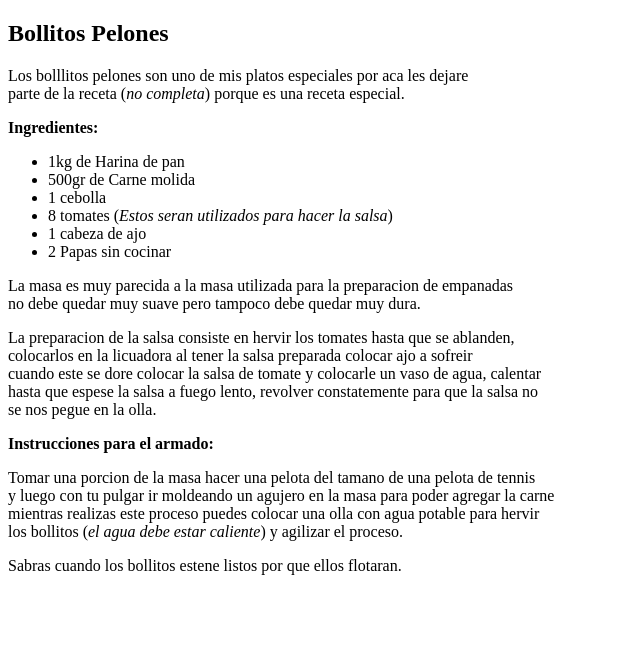
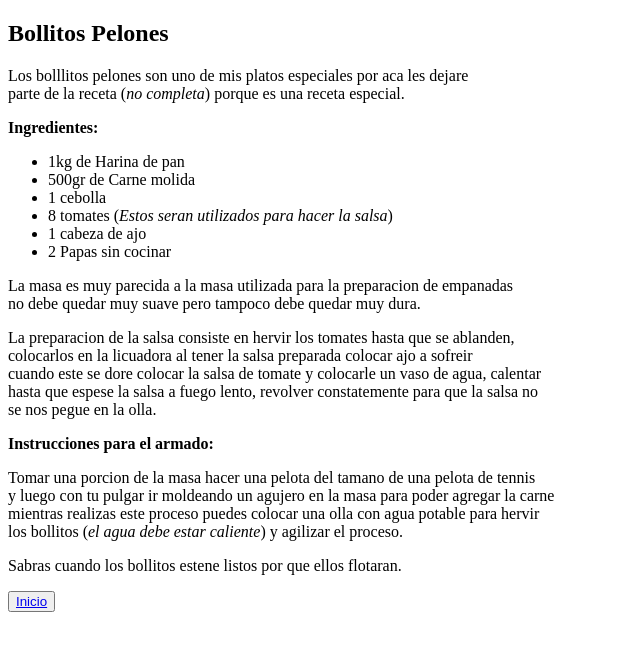
Before and after one commit to RicardoDuo/odin-recipes, a plain HTML site: page recetas/Bollitos.html in a window 1280 px wide. Shown: the whole page, without its empty margins (0-640 px from the left). Drawn offline with Linux system fonts and the light colour scheme.

Commit message:
boton-regreso-a-inicio-en-recetas

```diff
--- a/recetas/Bollitos.html
+++ b/recetas/Bollitos.html
@@ -37,5 +37,9 @@
             los bollitos (<em>el agua debe estar caliente</em>) y agilizar el proceso.</p>
 
             <p>Sabras cuando los bollitos estene listos por que ellos flotaran.</p>
+
+            <button>
+                <a href="../index.html">Inicio</a>
+            </button>
 </body>
 </html>
```
Also changed, not shown: recetas/Burritos.html (+4 -0 lines), recetas/Pasticho.html (+5 -0 lines), recetas/Patacon.html (+4 -0 lines).
